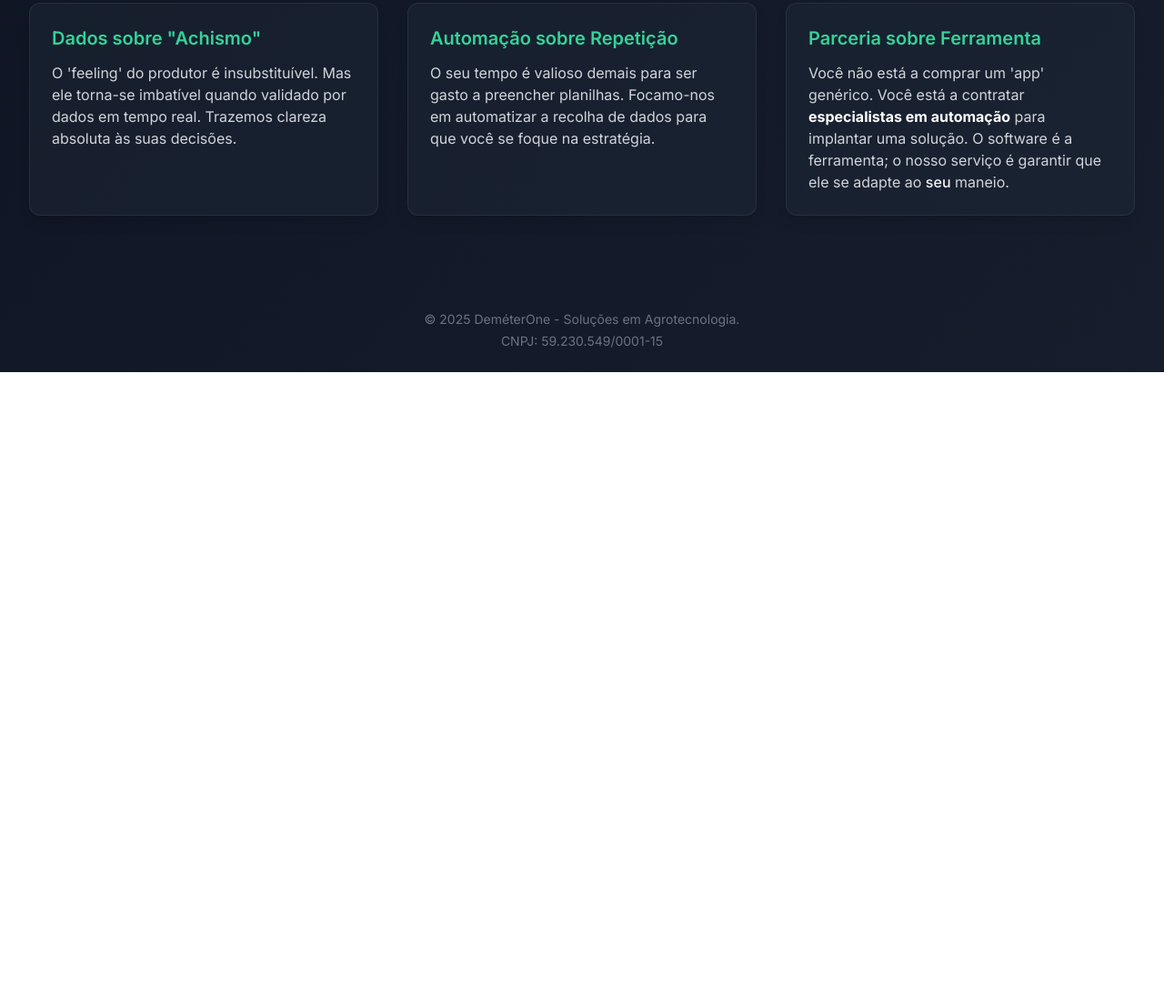
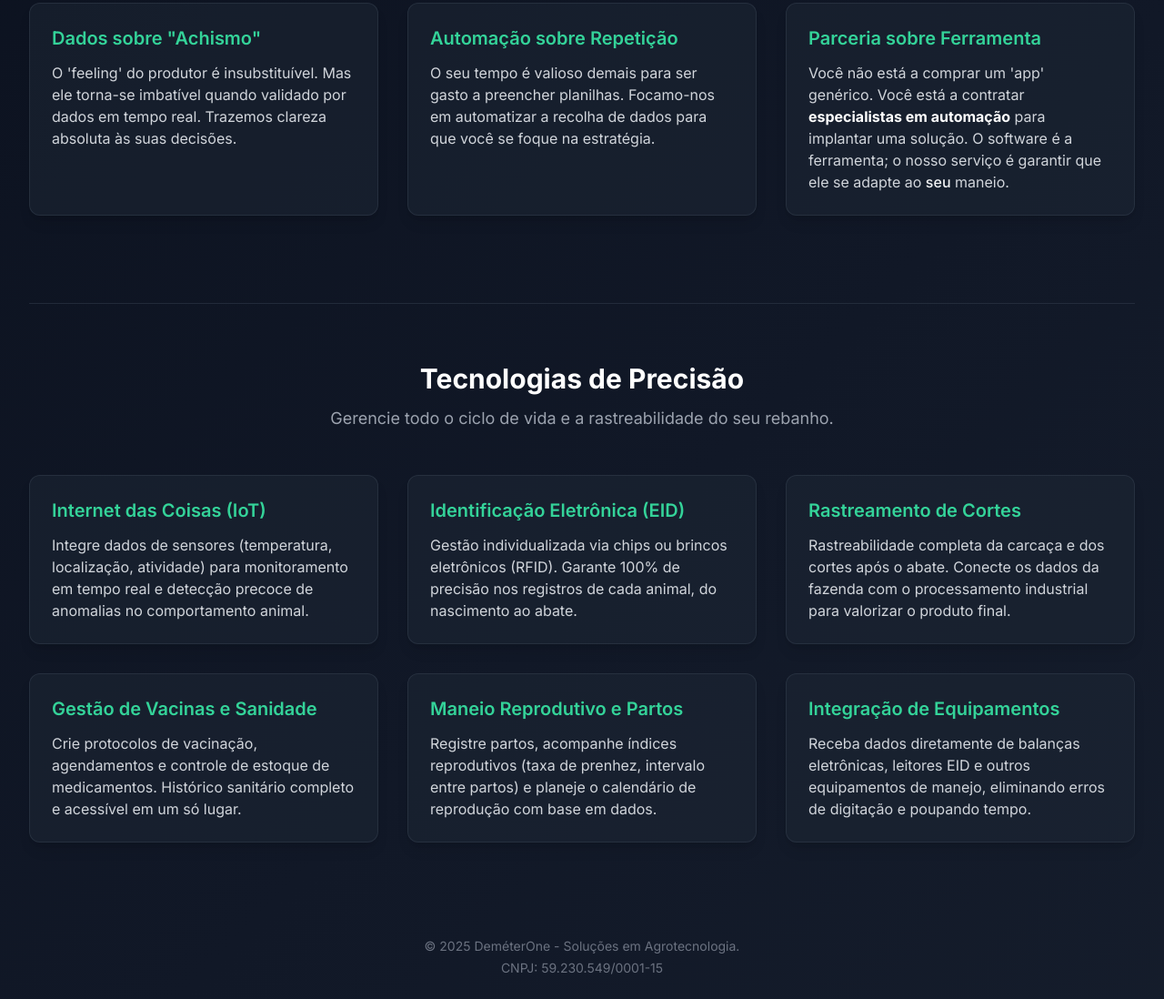
Before and after one commit to henriquetourinho/demeter-one, a plain HTML site: page index.html in a window 1280 px wide. Shown: the part 914-2012 px from the top of the page at 91% size. Before the commit the page ends 1323 px from the top, so only its background shows below. Drawn offline with nearby package versions, Linux system fonts and the light colour scheme.

Commit message:
Atualizar o index.html

```diff
--- a/index.html
+++ b/index.html
@@ -14,10 +14,11 @@
     <title>DeméterOne | Plataforma de Agrotecnologia para Gestão de Rebanhos</title>
 
     <!-- Descrição (O que aparece abaixo do título no Google) - Otimizado (153 Caracteres) -->
-    <meta name="description" content="Plataforma de agrotecnologia para gestão de precisão de rebanhos (Bovinos, Ovinos e Caprinos). Da automação de dados ao resultado. Entre em contato.">
+    <!-- DESCRIÇÃO ATUALIZADA PARA INCLUIR NOVOS RECURSOS -->
+    <meta name="description" content="Agrotecnologia para gestão de rebanhos (Bovinos, Ovinos/Caprinos) com IoT, rastreamento de cortes, identificação eletrônica, vacinas e partos. Automação e resultados.">
 
     <!-- Palavras-chave (Menos relevante para o Google, mas importante para outros motores) -->
-    <meta name="keywords" content="agrotecnologia, pecuária de precisão, gestão de rebanhos, software para fazendas, automação agro, bovinos, ovinos, caprinos, demeterone">
+    <meta name="keywords" content="agrotecnologia, pecuária de precisão, gestão de rebanhos, software para fazendas, automação agro, bovinos, ovinos, caprinos, demeterone, iot agro, rastreamento de cortes, brinco eletrônico, gestão de vacinas, registo de partos">
 
     <!-- Informações do Autor/Empresa -->
     <meta name="author" content="DeméterOne Soluções em Agrotecnologia">
@@ -89,7 +90,6 @@
       "knowsAbout": ["Agrotecnologia", "Pecuária de Precisão", "Gestão de Rebanhos", "Software como Serviço (SaaS)"]
     }
     </script>
-
     <!--
     ==================================================================
     INÍCIO DO BLOCO DE PWA (Progressive Web App)
@@ -157,6 +157,7 @@
         <header class="py-6 px-4 sm:px-6 lg:px-8">
             <div class="container mx-auto max-w-7xl flex justify-start items-center">
                 <a href="https://demeterone.com.br/" class="flex items-center gap-2 font-bold text-xl text-white">
+                    <!-- Ícone de DremeterOne (exemplo) -->
                     <svg class="h-8 w-8 text-emerald-500" xmlns="http://www.w3.org/2000/svg" fill="none" viewBox="0 0 24 24" stroke-width="1.5" stroke="currentColor">
                         <path stroke-linecap="round" stroke-linejoin="round" d="M11.25 9.75M12 12.75M12 12.75l-2.25-2.25M12 12.75l2.25 2.25M12 12.75l-2.25 2.25M12 12.75l2.25-2.25M3 9l9-7 9 7v10c0 1.105-.895 2-2 2H5c-1.105 0-2-.895-2-2V9Z" />
                     </svg>
@@ -226,6 +227,71 @@
                         </div>
                     </div>
                 </div>
+
+                <!-- Secção: Tecnologias de Precisão (NOVOS RECURSOS) -->
+                <div class="mt-24 pt-16 border-t border-gray-700/50">
+                    <div class="max-w-5xl mx-auto text-center mb-12">
+                         <h2 class="text-3xl font-bold text-white">
+                            Tecnologias de Precisão
+                        </h2>
+                        <p class="mt-3 text-lg text-gray-400">Gerencie todo o ciclo de vida e a rastreabilidade do seu rebanho.</p>
+                    </div>
+
+                    <div class="grid grid-cols-1 md:grid-cols-3 gap-8">
+
+                        <!-- Card 1: IoT -->
+                        <div class="bg-gray-800/50 p-6 rounded-xl border border-gray-700/50 shadow-lg">
+                            <h3 class="text-xl font-semibold text-emerald-400">Internet das Coisas (IoT)</h3>
+                            <p class="mt-3 text-gray-300">
+                                Integre dados de sensores (temperatura, localização, atividade) para monitoramento em tempo real e detecção precoce de anomalias no comportamento animal.
+                            </p>
+                        </div>
+
+                        <!-- Card 2: Chip/Brinco (Identificação Eletrônica) -->
+                        <div class="bg-gray-800/50 p-6 rounded-xl border border-gray-700/50 shadow-lg">
+                            <h3 class="text-xl font-semibold text-emerald-400">Identificação Eletrônica (EID)</h3>
+                            <p class="mt-3 text-gray-300">
+                                Gestão individualizada via chips ou brincos eletrônicos (RFID). Garante 100% de precisão nos registros de cada animal, do nascimento ao abate.
+                            </p>
+                        </div>
+
+                        <!-- Card 3: Rastreamento de Cortes -->
+                        <div class="bg-gray-800/50 p-6 rounded-xl border border-gray-700/50 shadow-lg">
+                            <h3 class="text-xl font-semibold text-emerald-400">Rastreamento de Cortes</h3>
+                            <p class="mt-3 text-gray-300">
+                                Rastreabilidade completa da carcaça e dos cortes após o abate. Conecte os dados da fazenda com o processamento industrial para valorizar o produto final.
+                            </p>
+                        </div>
+
+                        <!-- Card 4: Vacinas -->
+                        <div class="bg-gray-800/50 p-6 rounded-xl border border-gray-700/50 shadow-lg">
+                            <h3 class="text-xl font-semibold text-emerald-400">Gestão de Vacinas e Sanidade</h3>
+                            <p class="mt-3 text-gray-300">
+                                Crie protocolos de vacinação, agendamentos e controle de estoque de medicamentos. Histórico sanitário completo e acessível em um só lugar.
+                            </p>
+                        </div>
+
+                        <!-- Card 5: Partos -->
+                        <div class="bg-gray-800/50 p-6 rounded-xl border border-gray-700/50 shadow-lg">
+                            <h3 class="text-xl font-semibold text-emerald-400">Maneio Reprodutivo e Partos</h3>
+                            <p class="mt-3 text-gray-300">
+                                Registre partos, acompanhe índices reprodutivos (taxa de prenhez, intervalo entre partos) e planeje o calendário de reprodução com base em dados.
+                            </p>
+                        </div>
+
+                        <!-- Card 6: Bônus - Integração de Balanças -->
+                        <div class="bg-gray-800/50 p-6 rounded-xl border border-gray-700/50 shadow-lg">
+                            <h3 class="text-xl font-semibold text-emerald-400">Integração de Equipamentos</h3>
+                            <p class="mt-3 text-gray-300">
+                                Receba dados diretamente de balanças eletrônicas, leitores EID e outros equipamentos de manejo, eliminando erros de digitação e poupando tempo.
+                            </p>
+                        </div>
+
+                    </div>
+                </div>
+                <!-- Fim da Secção: Tecnologias de Precisão -->
+
+
             </div>
         </main>
 
@@ -248,6 +314,8 @@
         if ('serviceWorker' in navigator) {
             // Regista o nosso ficheiro sw.js quando a página carregar
             window.addEventListener('load', () => {
+                // OBS: sw.js e manifest.json não são gerados neste ambiente,
+                // mas a estrutura é mantida para o seu ambiente de produção.
                 navigator.serviceWorker.register('/sw.js')
                     .then(registration => {
                         console.log('Service Worker registado com sucesso:', registration.scope);
```
